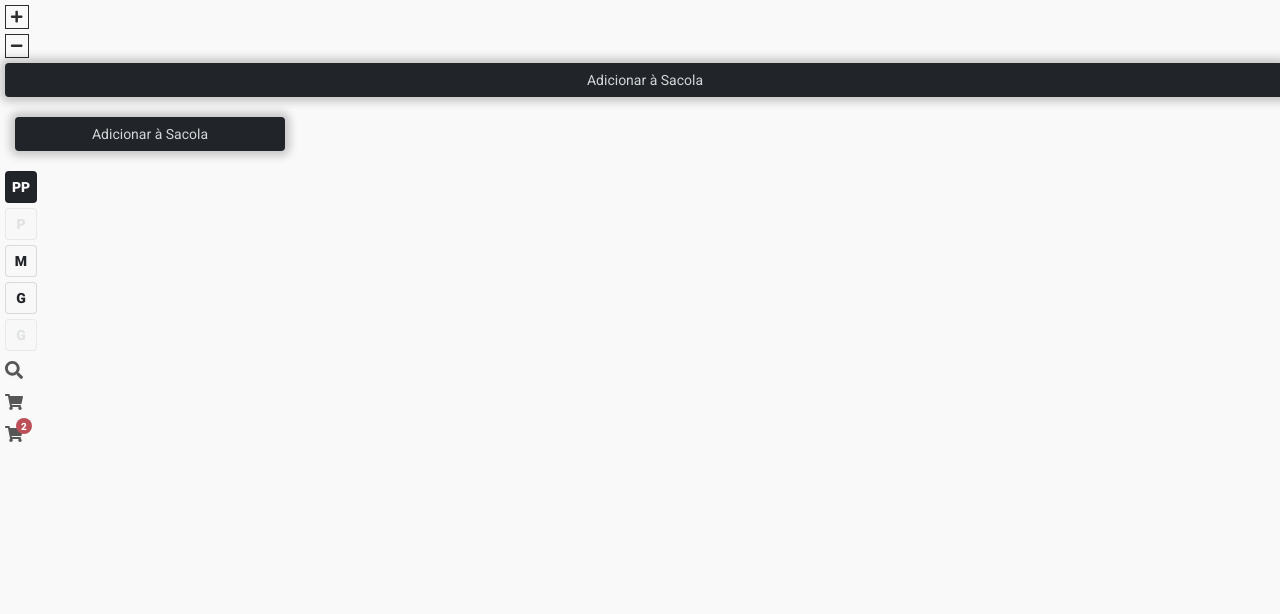
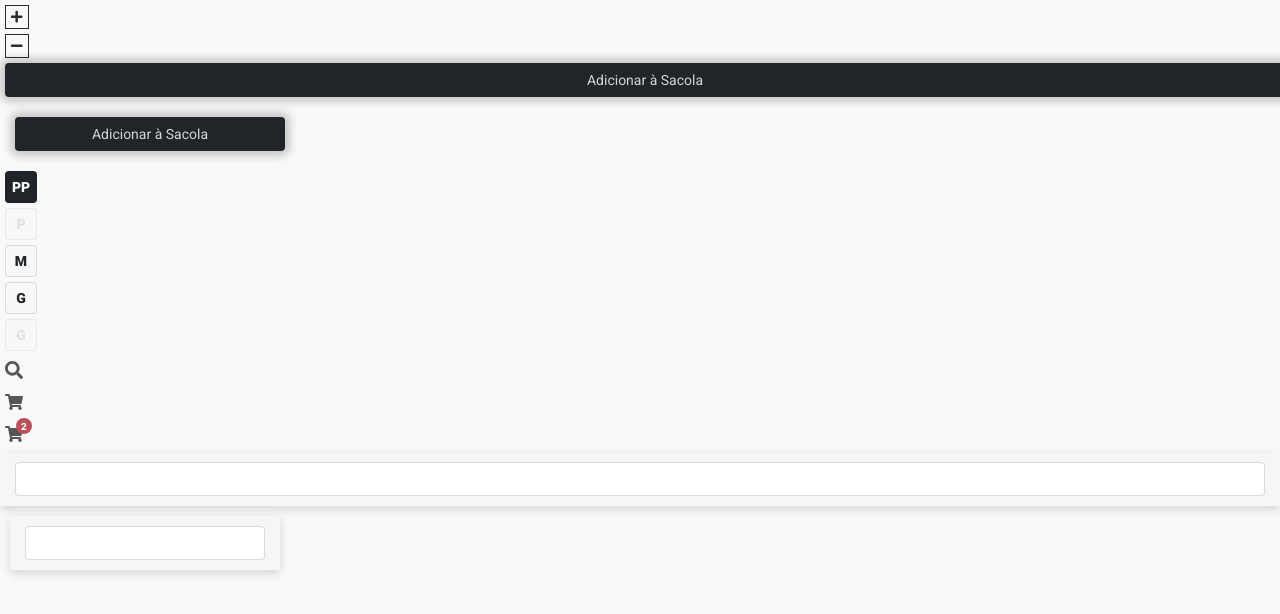
Before and after one commit to brenoxavier48/Fashionista_E-commerce, a React (Create React App) app: page / in a window 1280 px wide. Shown: the top 614 px of the page. Built offline with nearby package versions, Linux system fonts and the light colour scheme.

Commit message:
feat: create IputSearch

```diff
--- a/src/App.tsx
+++ b/src/App.tsx
@@ -1,5 +1,6 @@
 import React from "react";
 import { CountButton, MainButton, SizeButton, HeaderButton } from "./components/ui/buttons";
+import { InputSearch } from "./components/ui/inputs";
 
 function App() {
   return (
@@ -19,6 +20,10 @@ function App() {
         <HeaderButton icon="search"></HeaderButton>
         <HeaderButton icon="shoppingCart"></HeaderButton>
         <HeaderButton icon="shoppingCart" itemsQuantity={2}></HeaderButton>
+        <InputSearch></InputSearch>
+        <div style={{width:"290px", padding:"10px"}}>
+          <InputSearch></InputSearch>
+        </div>
       </div>
     </div>
   );
--- a/src/assets/scss/Main.scss
+++ b/src/assets/scss/Main.scss
@@ -7,6 +7,7 @@
 @import "../../components/ui/buttons/MainButton/styles.scss";
 @import "../../components/ui/buttons/SizeButton/styles.scss";
 @import "../../components/ui/buttons/HeaderButton/styles.scss";
+@import "../../components/ui/inputs/InputSearch/styles.scss";
 
 
 //pages
--- /dev/null
+++ b/src/components/ui/inputs/InputSearch/index.tsx
@@ -0,0 +1,11 @@
+import React, { InputHTMLAttributes } from "react";
+
+type Props = InputHTMLAttributes<HTMLInputElement>
+
+export const InputSearch = (props: Props) => {
+  return (
+    <div className="input-search__container">
+      <input className="input-search__container__input" {...props}></input>
+    </div>
+  )
+}
--- /dev/null
+++ b/src/components/ui/inputs/InputSearch/styles.scss
@@ -0,0 +1,16 @@
+.input-search__container {
+  width: 100%;
+  padding: 10px 15px;
+  background-color: #f6f6f6;
+  box-shadow: 0px 4px 9px 0px rgba(0, 0, 0, 0.14);
+
+  .input-search__container__input {
+    width: 100%;
+    height: 34px;
+    padding: 7px;
+    background-color: #ffffff;
+    border: 1px solid rgba(0, 0, 0, 0.14);
+    border-radius: 4px;
+    font-weight: 700;
+  }
+}
--- /dev/null
+++ b/src/components/ui/inputs/index.ts
@@ -0,0 +1 @@
+export * from './InputSearch'
```
Also changed, not shown: src/components/ui/buttons/HeaderButton/index.tsx (+2 -5 lines), 1 other file (tests, documents, lock files or other folders).
